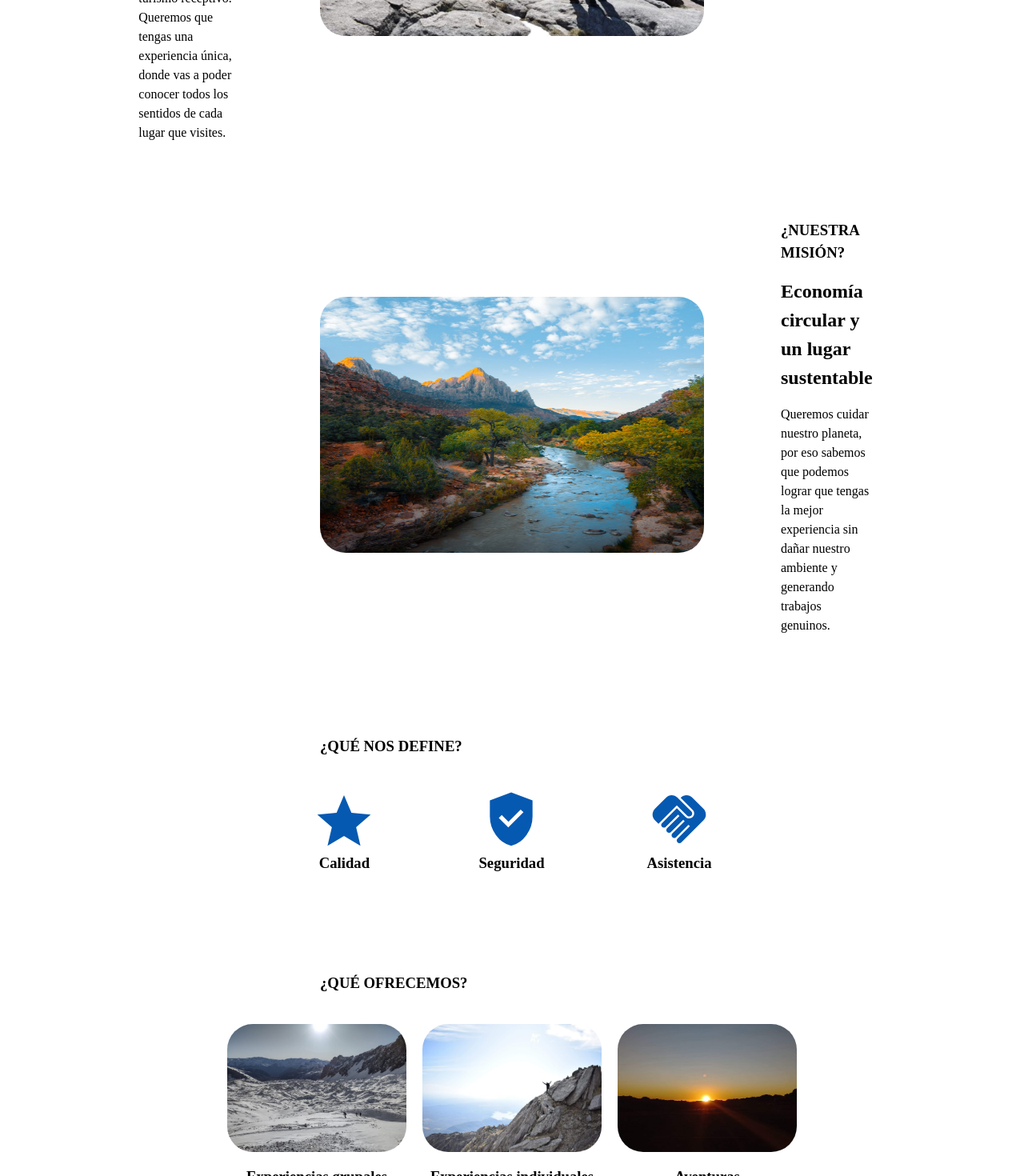
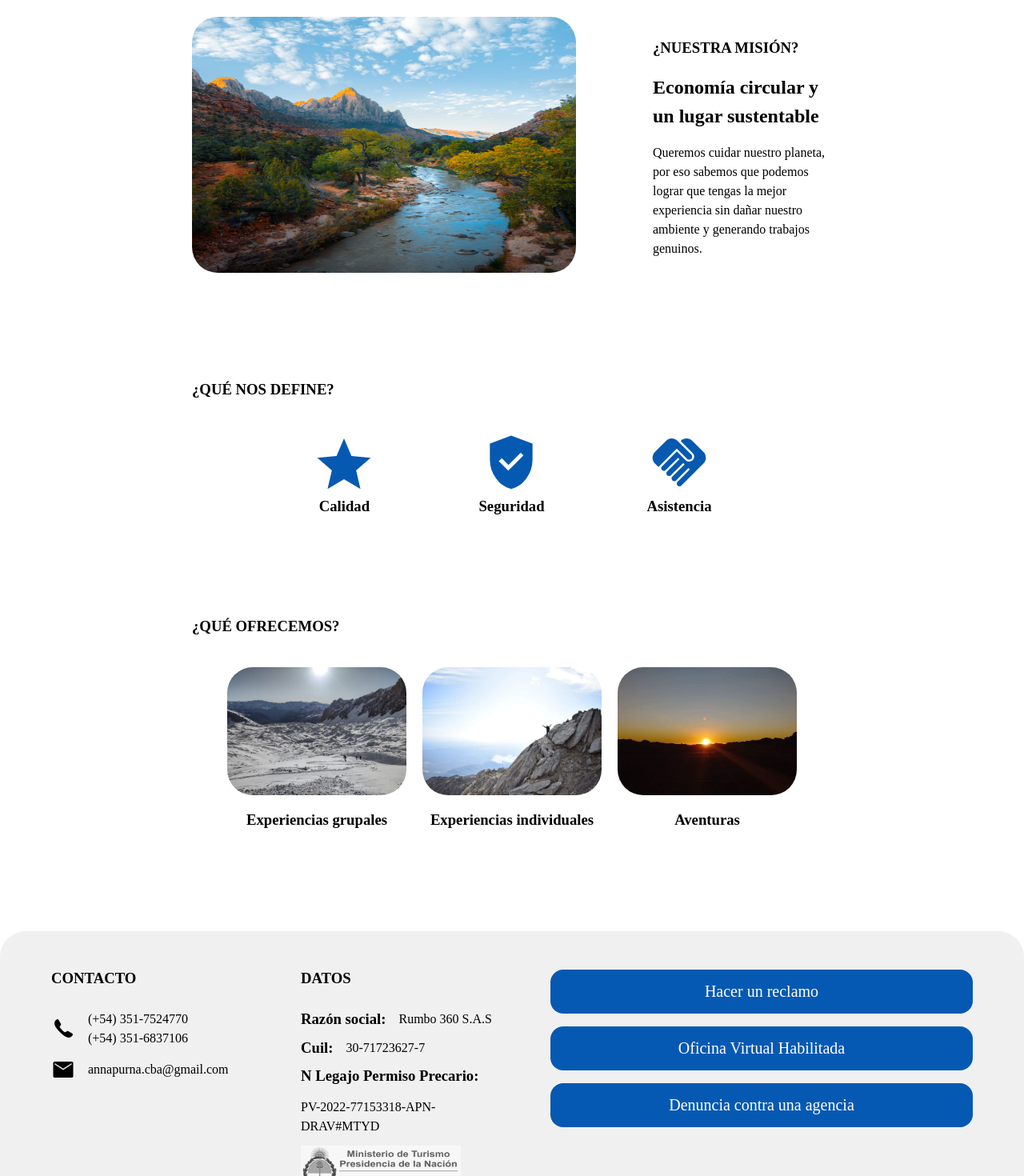
Before and after one commit to claudioacevedo25/annapurna, a Next.js app: page / in a window 1280 px wide. Shown: the part 1330-2800 px from the top of the page at 80% size. Built offline with nearby package versions, Linux system fonts and the light colour scheme.

Commit message:
more requests changes

```diff
--- a/components/molecules/contact/contact.component.tsx
+++ b/components/molecules/contact/contact.component.tsx
@@ -4,26 +4,54 @@ import styles from "./contact.module.css";
 export const Contact = () => (
   <Slide bottom>
     <footer className={styles.container}>
+      <div className={styles.data}>
         <div className={styles.title}>
           <h3>CONTACTO</h3>
+          <div className={styles.contactMethod}>
+            <Image src="/phone.png" width="30" height="30" alt="phone" />
+            <p>{"(+54) 351-7524770\n(+54) 351-6837106"}</p>
+          </div>
+          <div className={styles.contactMethod}>
+            <Image src="/mail.svg" width="30" height="30" alt="email" />
+            <p>annapurna.cba@gmail.com</p>
+          </div>
+        </div>
+        <div className={styles.title}>
+          <h3>DATOS</h3>
+          <div className={styles.contactMethod}>
+            <h3>Razón social:</h3>
+            <p>Rumbo 360 S.A.S</p>
+          </div>
+          <div className={styles.contactMethod}>
+            <h3>Cuil:</h3>
+            <p>30-71723627-7</p>
+          </div>
+          <div className={styles.contactMethod}>
+            <h3>N Legajo Permiso Precario:</h3>
+            <p>PV-2022-77153318-APN-DRAV#MTYD</p>
+          </div>
+          <div className={styles.agency}>
+            <Image
+              src="/ministerio.png"
+              alt="ministerio"
+              width="200"
+              height="65"
+            />
+          </div>
         </div>
 
-      <div className={styles.email}>
-        <Image src="/mail.svg" width="30" height="30" alt="email" />
-        <h3>annapurna.cba@gmail.com</h3>
-      </div>
         <div className={styles.contact}>
           <a
             href="https://docs.google.com/forms/d/e/1FAIpQLSdOT9Vtghz-doIHcDSK_dgLC7fNqxgP8wg52IKT8PqH58eBRg/viewform"
             target="_blank"
           >
-          Contactar
+            Hacer un reclamo
           </a>
           <a
-          href="https://docs.google.com/forms/d/e/1FAIpQLSdOT9Vtghz-doIHcDSK_dgLC7fNqxgP8wg52IKT8PqH58eBRg/viewform"
+            href="https://drive.google.com/file/d/1ZDnjvn65lpqCwJNKqclltiPTK7-PaxRR/view"
             target="_blank"
           >
-          Hacer un reclamo
+            Oficina Virtual Habilitada
           </a>
           <a
             href="https://www.argentina.gob.ar/servicio/presentar-una-denuncia-contra-una-agencia-de-viajes"
@@ -32,21 +60,7 @@ export const Contact = () => (
             Denuncia contra una agencia
           </a>
         </div>
-
-      <div className={styles.agency}>
-        <Image src="/ministerio.png" alt="ministerio" width="200" height="65" />
-        <a
-          href="https://drive.google.com/file/d/1ZDnjvn65lpqCwJNKqclltiPTK7-PaxRR/view"
-          target="_blank"
-        >
-          Oficina Virtual Habilitada
-        </a>
-        <a href="">Habilitación Licencia Provisoria</a>
       </div>
-      <p className={styles.cuil}>
-        Travels, una EVT de Fire Eats SAS, CUIT 30717236277, habilitada bajo
-        resolución 141/82
-      </p>
     </footer>
   </Slide>
 );
--- a/components/molecules/contact/contact.module.css
+++ b/components/molecules/contact/contact.module.css
@@ -2,34 +2,58 @@
   display: flex;
   flex-direction: column;
   gap: 1.5rem;
-  align-items: center;
-  padding: 6rem 0;
+  padding: 3rem 1rem;
   background-color: rgba(179, 179, 179, 0.2);
   border-radius: 2rem;
+  align-items: center;
 }
 
-.email {
+.data {
+  display: flex;
+  flex-direction: column;
+  gap: 2.5rem;
+}
+
+.title {
+  display: flex;
+  flex-direction: column;
+  gap: 0.75rem;
+  align-self: flex-start;
+}
+
+.title > h3 {
+  margin-bottom: 1rem;
+}
+
+.contactMethod {
   display: flex;
   align-items: center;
   gap: 1rem;
+  flex-wrap: wrap;
 }
 
-.contact,
-.agency {
+.contactMethod p {
+  white-space: break-spaces;
+  line-height: 1.5rem;
+}
+
+.contact {
   display: flex;
-  flex-direction: column;
   gap: 1rem;
   padding-bottom: 1.5rem;
+  justify-content: center;
+  flex-direction: column;
 }
 
-.cuil {
-  text-align: center;
-}
+@media (min-width: 744px) {
+  .data {
+    display: grid;
+    grid-template-columns: 1fr 1fr 2fr;
+    align-items: start;
+    gap: 3rem;
+  }
 
-@media (min-width: 700px) {
   .container {
-    display: grid;
-    padding: 2rem 8rem;
-    grid-template-columns: 1fr 1fr;
+    padding: 3rem 4rem;
   }
 }
--- a/components/molecules/content/content.module.css
+++ b/components/molecules/content/content.module.css
@@ -21,7 +21,6 @@
   .container {
     display: flex;
     flex-direction: column;
-    padding: 8rem 25rem;
     gap: 6rem;
   }
   .content {
@@ -31,8 +30,8 @@
   }
 
   .content img {
-    width: 30rem;
-    height: 20rem;
+    width: 22rem;
+    height: 15rem;
   }
   .text {
     display: flex;
@@ -44,3 +43,16 @@
     flex-direction: row-reverse;
   }
 }
+
+@media (min-width: 1280px) {
+  .container {
+    padding: 8rem 15rem;
+  }
+}
+
+@media (min-width: 820px) {
+  .content img {
+    width: 30rem;
+    height: 20rem;
+  }
+}
--- a/components/molecules/differential/differential.module.css
+++ b/components/molecules/differential/differential.module.css
@@ -19,7 +19,7 @@
 
 @media (min-width: 700px) {
   .container {
-    padding: 0 25rem;
+    padding: 0 2rem;
   }
   .title {
     align-self: flex-start;
@@ -35,3 +35,8 @@
     height: 5rem;
   }
 }
+@media (min-width: 1280px) {
+  .container {
+    padding: 0 15rem;
+  }
+}
--- a/components/molecules/header/header.component.tsx
+++ b/components/molecules/header/header.component.tsx
@@ -1,12 +1,7 @@
 import Image from "next/image";
 import Fade from "react-reveal/Fade";
 import styles from "./header.module.css";
-export const Header = () => {
-  const handleScroll = () => {
-    const element = document.getElementById("more_information");
-    if (element) element.scrollIntoView({ behavior: "smooth" });
-  };
-  return (
+export const Header = () => (
   <header className={styles.container}>
     <Fade right>
       <div>
@@ -26,13 +21,9 @@ export const Header = () => {
     </Fade>
     <Fade left>
       <div className={styles.names}>
-          <h1>Annapurna Travels</h1>
+        <h1>ANNAPURNA</h1>
         <h2>Empresa de viajes y turismo </h2>
-          <button onClick={handleScroll} className={styles.moreInformation}>
-            Más información
-          </button>
       </div>
     </Fade>
   </header>
 );
-};
--- a/components/molecules/header/header.module.css
+++ b/components/molecules/header/header.module.css
@@ -1,5 +1,6 @@
 .container {
   display: flex;
+  flex-wrap: wrap;
   flex-direction: column;
   justify-content: center;
   align-items: center;
--- a/components/molecules/products/products.module.css
+++ b/components/molecules/products/products.module.css
@@ -29,7 +29,7 @@
   }
 
   .container {
-    padding: 8rem 25rem;
+    padding: 8rem 2rem;
   }
 
   .image__container img {
@@ -37,3 +37,8 @@
     height: 10rem;
   }
 }
+@media (min-width: 1280px) {
+  .container {
+    padding: 8rem 15rem;
+  }
+}
--- a/constants/elements.ts
+++ b/constants/elements.ts
@@ -5,7 +5,7 @@ const MAIN_CONTENT = [
     title: "¿QUIÉNES SOMOS?",
     subtitle: "Enamorados de lo que hacemos",
     content:
-      "Grupo de jóvenes emprendedores, enamorados de lo que hacemos. De la pasión y el amor surge nuestra agencia especializada en turismo receptivo. Queremos que tengas una experiencia única, donde vas a poder conocer todos los sentidos de cada lugar que visites.",
+      "De la pasión y el amor surge nuestra agencia especializada en turismo receptivo. Queremos que tengas una experiencia única, donde vas a poder conocer todos los sentidos de cada lugar que visites.",
   },
   {
     key: 2,
```
Also changed, not shown: public/phone.png (added). Lines whose indentation alone changed are shown as unchanged.
